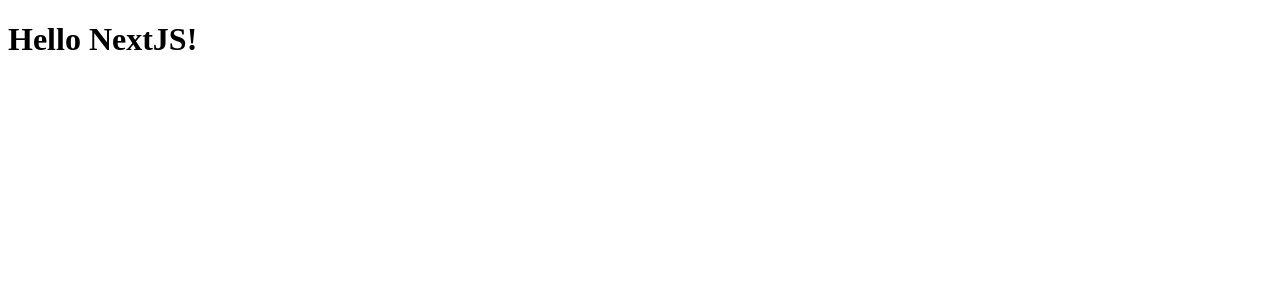
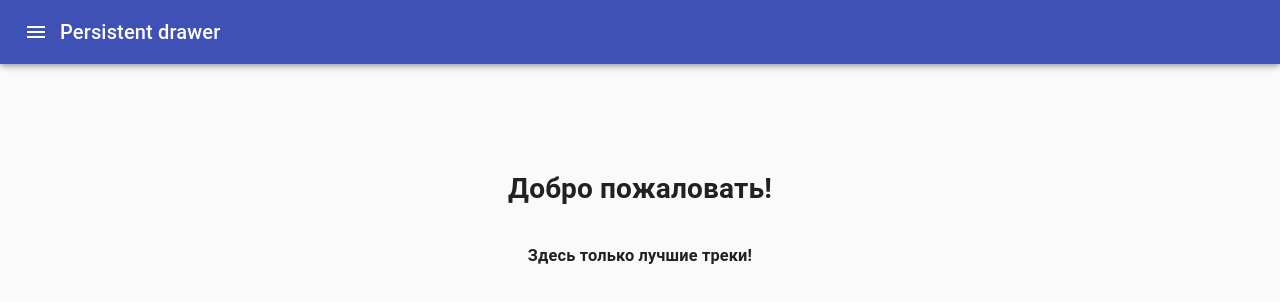
Before and after one commit to Sopruk/MusicPlatformFront, a Next.js app: page / in a window 1280 px wide. Shown: the top 302 px of the page. Built offline with nearby package versions, Linux system fonts and the light colour scheme.

Commit message:
added navbar component

```diff
--- /dev/null
+++ b/components/Navbar.jsx
@@ -0,0 +1,76 @@
+import React from 'react';
+import clsx from 'clsx';
+import { makeStyles, useTheme, Theme, createStyles } from '@material-ui/core/styles';
+import Drawer from '@material-ui/core/Drawer';
+import CssBaseline from '@material-ui/core/CssBaseline';
+import AppBar from '@material-ui/core/AppBar';
+import Toolbar from '@material-ui/core/Toolbar';
+import List from '@material-ui/core/List';
+import Typography from '@material-ui/core/Typography';
+import Divider from '@material-ui/core/Divider';
+import IconButton from '@material-ui/core/IconButton';
+import MenuIcon from '@material-ui/icons/Menu';
+import ChevronLeftIcon from '@material-ui/icons/ChevronLeft';
+import ChevronRightIcon from '@material-ui/icons/ChevronRight';
+import ListItem from '@material-ui/core/ListItem';
+import ListItemIcon from '@material-ui/core/ListItemIcon';
+import ListItemText from '@material-ui/core/ListItemText';
+import InboxIcon from '@material-ui/icons/MoveToInbox';
+import MailIcon from '@material-ui/icons/Mail';
+
+const drawerWidth = 240;
+
+export default function Navbar() {
+  const theme = useTheme();
+  const [open, setOpen] = React.useState(false);
+
+  const handleDrawerOpen = () => {
+    setOpen(true);
+  };
+
+  const handleDrawerClose = () => {
+    setOpen(false);
+  };
+
+  return (
+    <div>
+      <CssBaseline />
+      <AppBar
+        position="fixed"
+      >
+        <Toolbar>
+          <IconButton
+            color="inherit"
+            aria-label="open drawer"
+            onClick={handleDrawerOpen}
+            edge="start"
+          >
+            <MenuIcon />
+          </IconButton>
+          <Typography variant="h6" noWrap>
+            Persistent drawer
+          </Typography>
+        </Toolbar>
+      </AppBar>
+      <Drawer
+        variant="persistent"
+        anchor="left"
+        open={open}
+      >
+        <div>
+          <IconButton onClick={handleDrawerClose}>
+            {theme.direction === 'ltr' ? <ChevronLeftIcon /> : <ChevronRightIcon />}
+          </IconButton>
+        </div>
+        <List>
+          {['Main Page', 'Ttaks list', 'Albums list'].map((text, index) => (
+            <ListItem button key={text}>
+              <ListItemIcon>{index % 2 === 0 ? <InboxIcon /> : <MailIcon />}</ListItemIcon>
+              <ListItemText primary={text} />
+            </ListItem>
+          ))}
+        </List>
+      </Drawer>
+    </div>
+  );
+}
--- a/package.json
+++ b/package.json
@@ -10,6 +10,8 @@
   "dependencies": {
     "@emotion/react": "^11.5.0",
     "@emotion/styled": "^11.3.0",
+    "@material-ui/core": "^4.12.3",
+    "@material-ui/icons": "^4.11.2",
     "@mui/icons-material": "^5.0.5",
     "@mui/material": "^5.0.6",
     "next": "12.0.3",
--- a/pages/index.tsx
+++ b/pages/index.tsx
@@ -1,8 +1,24 @@
+import Navbar from "../components/Navbar";
 import React from "react";
 
 const Index = () => {
-    return(
-        <h1>Hello NextJS!</h1>
-    )
+    return(<>
+    <Navbar/>
+    <div className="center">
+        <h1>Добро пожаловать!</h1>
+        <h3>Здесь только лучшие треки!</h3>
+    </div>
+    <style jsx>
+        {
+            `.center{
+                margin-top: 150px;
+                display: flex;
+                flex-direction: column;
+                align-items: center;
+                justify-content: cnter;
+            }`
+        }
+    </style>
+    </>)
 }
 export default Index;
```
Also changed, not shown: 1 other file (tests, documents, lock files or other folders).
